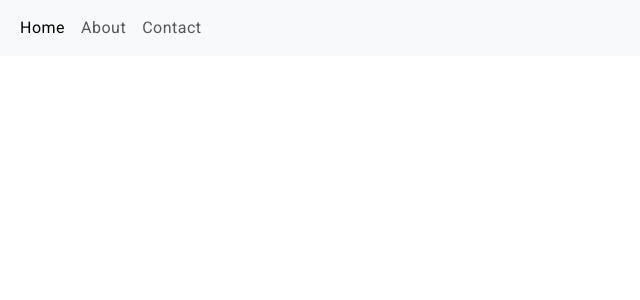
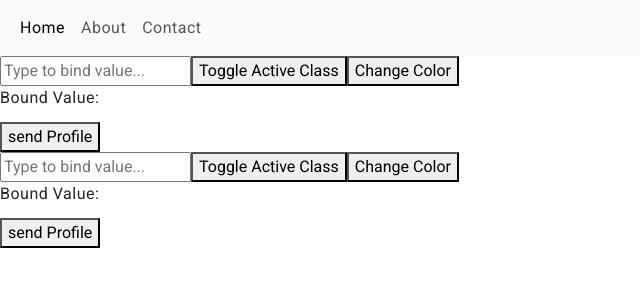
Before and after one commit to dhrumilparmar/angular_practice, an Angular app: page /home in a window 1280 px wide. Shown: the top 300 px of the page, without its empty margins (0-640 px from the left). Built offline with nearby package versions, Linux system fonts and the light colour scheme.

Commit message:
communicate between components

```diff
--- a/src/app/app.component.html
+++ b/src/app/app.component.html
@@ -21,7 +21,8 @@
 
 <!-- Commented out so it doesn't push the routed components out of view -->
 <!-- <app-form-practice></app-form-practice> -->
-<!-- <app-home>
+<app-home (sendProfile)="gotProfile($event)">
 <p>Welcome to the Home Page! i am pased form parent to child component</p>
-</app-home>-->
+</app-home>
+
 <router-outlet></router-outlet>
--- a/src/app/app.component.ts
+++ b/src/app/app.component.ts
@@ -25,4 +25,7 @@ import { AboutComponent } from './about/about.component';
 })
 export class AppComponent {
   title = 'my_app';
+  gotProfile(profile: any) {
+    console.log(profile);
+  }
 }
--- a/src/app/home/home.component.html
+++ b/src/app/home/home.component.html
@@ -28,3 +28,13 @@
     <app-form-practice></app-form-practice>
 }
 -->
+
+<div>
+  <input [(ngModel)]="name" placeholder="Type to bind value...">
+  <button (click)="toggle2()">Toggle Active Class</button>
+  <button (click)="toggleColor()">Change Color</button>
+</div>
+
+<p [ngClass]="{ active: isActive }">Bound Value: {{ name }}</p>
+<p [ngStyle]="{ color: isRed ? 'red' : 'blue' }">{{name}}</p>
+<button (click)="sendProfileData()"> send Profile</button>
--- a/src/app/home/home.component.ts
+++ b/src/app/home/home.component.ts
@@ -1,11 +1,13 @@
-import { Component } from '@angular/core';
+import { Component, Output, EventEmitter} from '@angular/core';
 import { FormPracticeComponent } from '../form-practice/form-practice.component';
 import { CommonModule } from '@angular/common';
+import { FormsModule } from '@angular/forms';
 @Component({
   selector: 'app-home',
   standalone: true,
   imports: [FormPracticeComponent,
-    CommonModule
+    CommonModule,
+    FormsModule
   ],
   templateUrl: './home.component.html',
   styleUrl: './home.component.scss'
@@ -18,6 +20,7 @@ users = [
   { name: 'User2', price: 200, date: new Date('2019/2/2') },
   { name: 'User3', price: 300, date: new Date('2020/3/3') }
 ];
+isActive:boolean = true;
 
 isloading: boolean = true;
 toggle(){
@@ -27,7 +30,28 @@ toggle(){
 print(value: string) {
   console.log('Input value:', value);
 }
+name:string="";
 
-
+toggle2(){
+  this.isActive = !this.isActive;
 
 }
+
+toggleColor(){
+  this.isRed = !this.isRed;
+}
+
+isRed:boolean = true;
+
+profile={
+  "name": "Dhrumil",
+  "age": 22,
+  "city": "vadodara"
+}
+  @Output() sendProfile = new EventEmitter<object>();
+
+  sendProfileData(){
+    this.sendProfile.emit(this.profile);
+  }
+
+}
```
